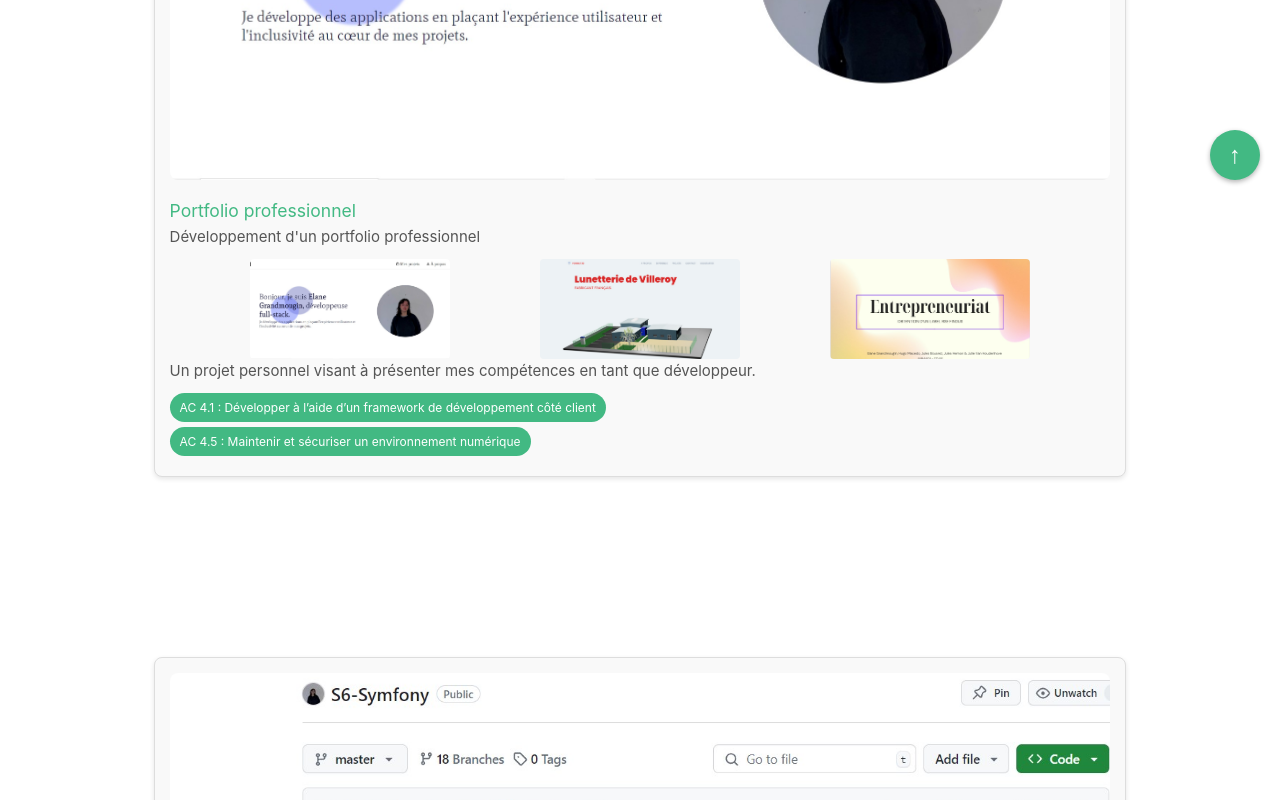
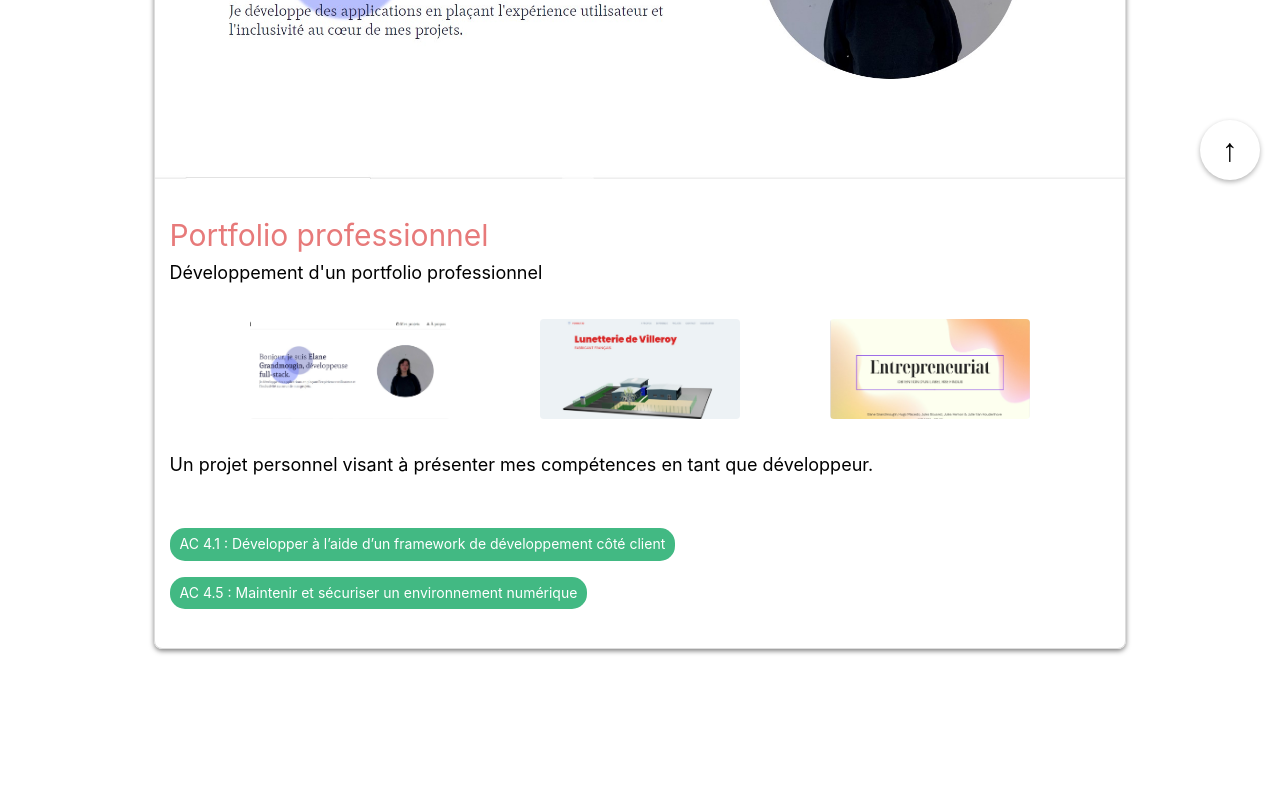
Before and after one commit to elaneg/portfolio_univ, a Vue app: page /projets in a window 1280 px wide. Shown: the part 600-1400 px from the top of the page. Built offline with nearby package versions, Linux system fonts and the light colour scheme.

Commit message:
feat/styles : ajustements

```diff
--- a/src/App.vue
+++ b/src/App.vue
@@ -66,23 +66,23 @@ const lightModeIcon = "../src/assets/dark_mode.svg";
     position: fixed;
     bottom: 20px;
     right: 20px;
-    background-color: #42b983;
-    color: white;
+    background-color: var(--link-color);
+    color: var(--color-text);
     border: none;
     border-radius: 50%;
-    width: 50px;
-    height: 50px;
+    width: 60px;
+    height: 60px;
     display: flex;
     align-items: center;
     justify-content: center;
-    font-size: 24px;
+    font-size: 32px;
     cursor: pointer;
     box-shadow: 0 2px 5px rgba(0, 0, 0, 0.3);
     transition: background-color 0.3s ease;
 }
 
 .back-to-top:hover {
-    background-color: #36a06c;
+    background-color: var(--hover-background);
 }
 
 .theme-toggle {
--- a/src/assets/base.css
+++ b/src/assets/base.css
@@ -1,13 +1,13 @@
 /* color palette from <https://github.com/vuejs/theme> */
 :root {
   --background-color-light: #ffffff;
-  --background-color-dark: #343434;
-  --text-color-light: #000000;
-  --text-color-dark: #ffffff;
-  --link-color-light: hsla(160, 100%, 37%, 1);
-  --link-color-dark: hsla(160, 100%, 37%, 0.8);
-  --hover-background-light: hsla(160, 100%, 37%, 0.2);
-  --hover-background-dark: hsla(160, 100%, 37%, 0.4);
+  --background-color-dark: #2d3959;
+  --text-color-light: #2d3959;
+  --text-color-dark: #e5e5e5;
+  --link-color-light: hsl(0, 71%, 74%);
+  --link-color-dark: hsl(0, 69%, 69%);
+  --hover-background-light: hsla(2, 100%, 37%, 0.2);
+  --hover-background-dark: hsla(0, 100%, 37%, 0.4);
 }
 
 [data-theme='light'] {
--- a/src/assets/main.css
+++ b/src/assets/main.css
@@ -12,17 +12,16 @@ h1 {
   color: var(--color-text);
 }
 
-a,
-.green {
+a {
   text-decoration: none;
-  color: hsla(160, 100%, 37%, 1);
+  color: var(--link-color);
   transition: 0.4s;
   padding: 3px;
 }
 
 @media (hover: hover) {
   a:hover {
-    background-color: hsla(160, 100%, 37%, 0.2);
+    background-color: var(--hover-background);
   }
 }
 
--- a/src/components/Projets.vue
+++ b/src/components/Projets.vue
@@ -4,6 +4,7 @@
         <div class="projets-list">
             <div class="projet" v-for="(projet, index) in projets" :key="index">
                 <img :src="projet.image" :alt="projet.titre" class="projet_image"/>
+                <div class="projet_com">
                 <h3>{{ projet.titre }}</h3>
                 <p>{{ projet.description }}</p>
 
@@ -32,7 +33,7 @@
             {{ tag }}
           </span>
                 </div>
-
+            </div>
             </div>
         </div>
         <!-- Pop-up pour afficher l'image en grand -->
@@ -100,12 +101,12 @@ export default {
                 "AC 4.4 : Concevoir et développer des composants logiciels, plugins ou extension": "#42b983",
                 "AC 4.5 : Maintenir et sécuriser un environnement numérique": "#42b983",
                 "AC 4.6 : Mettre en place une chaîne d’intégration continue (test, recettage, déploiement)": "#42b983",
-                "AC 5.1 : Piloter un produit ou service": "#282383",
-                "AC 5.2 : Maîtriser la qualité en projet Web ou multimédia": "#282383",
-                "AC 5,3 : Créer un projet d’entreprise (nom, valeurs, missions...) ": "#282383",
-                "AC 5.4 : Ecrire un plan d’affaires": "#282383",
-                "AC 5,5 : Choisir une forme juridique ": "#282383",
-                "AC 5.6 : Construire une présentation convaincante": "#282383",
+                "AC 5.1 : Piloter un produit ou service": "#413ba9",
+                "AC 5.2 : Maîtriser la qualité en projet Web ou multimédia": "#413ba9",
+                "AC 5,3 : Créer un projet d’entreprise (nom, valeurs, missions...) ": "#413ba9",
+                "AC 5.4 : Ecrire un plan d’affaires": "#413ba9",
+                "AC 5,5 : Choisir une forme juridique ": "#413ba9",
+                "AC 5.6 : Construire une présentation convaincante": "#413ba9",
             }
 
         };
@@ -156,33 +157,39 @@ export default {
 }
 
 .projet {
-    padding: 15px;
-    background-color: #f9f9f9;
+    /*background-color: #868686;*/
     border: 1px solid #ddd;
     border-radius: 8px;
-    box-shadow: 0 2px 5px rgba(0, 0, 0, 0.1);
+    box-shadow: 0 2px 5px rgba(0, 0, 0, 0.5);
     margin-bottom: 20vh;
+}
+
+.projet_com {
+    padding: 15px;
 }
 
 .projet_image {
     width: 100%;
     height: auto;
-    border-radius: 8px;
+    border-radius: 8px 8px 0 0;
 }
 
 .projet h3 {
+    font-size: 30px;
     margin-top: 10px;
-    color: #42b983;
+    color: #e77a7a;
 }
 
 .projet p {
     margin-bottom: 0;
-    color: #555;
+    font-size: 18px;
+    /*color: #555;*/
 }
 
 /* Style pour les tags */
 .tags {
-    margin-top: 10px;
+    margin-top: 4vh;
+    margin-bottom: 3vh;
     display: flex;
     flex-direction: column;
 }
@@ -192,16 +199,17 @@ export default {
     color: white;
     padding: 5px 10px;
     border-radius: 15px;
-    margin-bottom: 5px; /* Espace entre les tags */
-    font-size: 12px;
-    width: fit-content; /* Ajuster la largeur en fonction du contenu */
+    margin-top: 2vh;
+    font-size: 14px;
+    width: fit-content;
 }
 
 .miniatures {
     display: flex;
     justify-content: space-evenly;
     gap: 10px;
-    margin-top: 10px;
+    margin-top: 4vh;
+    margin-bottom: 4vh;
 }
 
 .miniature-image {
```
